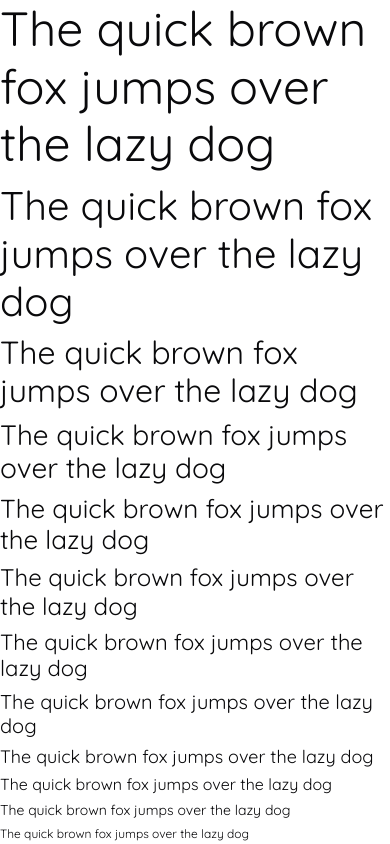
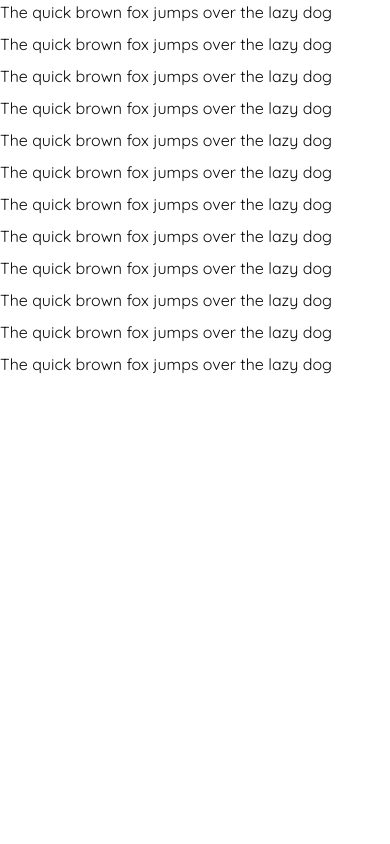
Before and after one commit to Dhitpl/uchwyt-magnetyczny.pl, a Next.js app: page /en in a window 390 px wide. Built offline with nearby package versions, Linux system fonts and the light colour scheme.

Commit message:
feat: typography adjustments

```diff
--- a/src/components/typography/typography.const.ts
+++ b/src/components/typography/typography.const.ts
@@ -1,22 +1,27 @@
-import { cn } from '~/utils'
+import { cva } from 'class-variance-authority'
 
-export const config = {
-  display: {
-    sm: cn('font-quicksand', 'text-display-sm'),
-    md: cn('font-quicksand', 'text-display-md'),
-    lg: cn('font-quicksand', 'text-display-lg'),
+import { TypographyVariants } from './typography.types'
+
+export const typographyVariants = cva(
+  'font-quicksand md:leading-[120%] md:font-normal',
+  {
+    variants: {
+      variant: {
+        'display-lg': 'md:text-[48px]',
+        'display-md': 'md:text-[40px]',
+        'display-sm': 'md:text-[32px]',
+        'headline-1': 'md:text-[28px]',
+        'headline-2': 'md:text-[26px]',
+        'headline-3': 'md:text-[24px]',
+        'headline-4': 'md:text-[22px]',
+        'headline-5': 'md:text-[20px]',
+        'headline-6': 'md:text-[18px]',
+        'label-lg': 'md:text-[16px]',
+        'label-md': 'md:text-[14px]',
+        'label-sm': 'md:text-[12px]',
+      },
+    },
   },
-  headline: {
-    '1': cn('font-quicksand', 'text-headline-1'),
-    '2': cn('font-quicksand', 'text-headline-2'),
-    '3': cn('font-quicksand', 'text-headline-3'),
-    '4': cn('font-quicksand', 'text-headline-4'),
-    '5': cn('font-quicksand', 'text-headline-5'),
-    '6': cn('font-quicksand', 'text-headline-6'),
-  },
-  label: {
-    sm: cn('font-quicksand', 'text-label-sm'),
-    md: cn('font-quicksand', 'text-label-md'),
-    lg: cn('font-quicksand', 'text-label-lg'),
-  },
-} as const
+)
+
+export const defaultTypographyVariant: TypographyVariants = 'label-md'
--- a/src/components/typography/typography.tsx
+++ b/src/components/typography/typography.tsx
@@ -1,15 +1,17 @@
 import type { ReactNode } from 'react'
 
-import { config } from './typography.const'
+import { typographyVariants } from './typography.const'
 import type {
   DefaultVariant,
   Display,
   Headline,
   Label,
 } from './typography.types'
+import { getDefaultTag, getTypographyVariant } from './typography.utils'
 
 export type TypographyProps = {
   children?: ReactNode
+  className?: HTMLElement['className']
   tag?:
     | 'p'
     | 'span'
@@ -52,38 +54,19 @@ export type TypographyProps = {
  * // Render a paragraph with default variant
  * <Typography tag="p">This is a paragraph</Typography>
  */
-export function Typography({ children, ...props }: TypographyProps) {
-  if (props.variant === 'headline') {
-    const { level } = props
+export function Typography({ children, className, ...props }: TypographyProps) {
+  const Tag = props.tag || getDefaultTag(props)
 
-    const Heading = props.tag || `h${level}`
+  const variant = getTypographyVariant(props)
 
-    return <Heading className={config.headline[level]}>{children}</Heading>
-  }
-
-  if (props.variant === 'display') {
-    const defaultSize = 'md'
-    const { size } = props
-
-    const Display = props.tag || 'p'
-
-    return (
-      <Display className={config.display[size || defaultSize]}>
-        {children}
-      </Display>
-    )
-  }
-
-  if (props.variant === 'label' || props.variant === undefined) {
-    const { size } = props
-    const defaultSize = 'md'
-
-    const Label = props.tag || 'span'
-
-    return (
-      <Label className={config.label[size || defaultSize]}>{children}</Label>
-    )
-  }
-
-  return null
+  return (
+    <Tag
+      className={typographyVariants({
+        variant,
+        className,
+      })}
+    >
+      {children}
+    </Tag>
+  )
 }
--- a/src/components/typography/typography.types.ts
+++ b/src/components/typography/typography.types.ts
@@ -1,3 +1,7 @@
+import { VariantProps } from 'class-variance-authority'
+
+import type { typographyVariants } from './typography.const'
+
 export type Size = 'sm' | 'md' | 'lg'
 
 export type Display = {
@@ -19,3 +23,7 @@ export type DefaultVariant = {
   variant?: undefined
   size?: undefined
 }
+
+export type TypographyVariants = VariantProps<
+  typeof typographyVariants
+>['variant']
--- /dev/null
+++ b/src/components/typography/typography.utils.ts
@@ -0,0 +1,27 @@
+import type { TypographyProps } from './typography'
+import { defaultTypographyVariant } from './typography.const'
+import type { TypographyVariants } from './typography.types'
+
+export const getDefaultTag = (
+  props: TypographyProps,
+): keyof HTMLElementTagNameMap => {
+  if (props.variant === 'headline') {
+    return props.tag || `h${props.level}`
+  }
+
+  return props.tag || 'p'
+}
+
+export const getTypographyVariant = (
+  props: TypographyProps,
+): TypographyVariants => {
+  if (props.variant === 'headline') {
+    return `headline-${props.level}`
+  }
+
+  if (props.variant === 'display' || props.variant === 'label') {
+    return `${props.variant}-${props.size || 'md'}`
+  }
+
+  return defaultTypographyVariant
+}
--- a/tailwind.config.ts
+++ b/tailwind.config.ts
@@ -62,104 +62,6 @@ const config = {
       fontFamily: {
         quicksand: ['var(--font-quicksand)', ...fontFamily.serif],
       },
-      fontSize: {
-        'display-lg': [
-          '3rem',
-          {
-            lineHeight: '120%',
-            letterSpacing: '0',
-            fontWeight: '400',
-          },
-        ],
-        'display-md': [
-          '2.5rem',
-          {
-            lineHeight: '120%',
-            letterSpacing: '0',
-            fontWeight: '400',
-          },
-        ],
-        'display-sm': [
-          '2rem',
-          {
-            lineHeight: '120%',
-            letterSpacing: '0',
-            fontWeight: '400',
-          },
-        ],
-        'headline-1': [
-          '1.75rem',
-          {
-            lineHeight: '120%',
-            letterSpacing: '0',
-            fontWeight: '400',
-          },
-        ],
-        'headline-2': [
-          '1.625rem',
-          {
-            lineHeight: '120%',
-            letterSpacing: '0',
-            fontWeight: '400',
-          },
-        ],
-        'headline-3': [
-          '1.5rem',
-          {
-            lineHeight: '120%',
-            letterSpacing: '0',
-            fontWeight: '400',
-          },
-        ],
-        'headline-4': [
-          '1.375rem',
-          {
-            lineHeight: '120%',
-            letterSpacing: '0',
-            fontWeight: '400',
-          },
-        ],
-        'headline-5': [
-          '1.25rem',
-          {
-            lineHeight: '120%',
-            letterSpacing: '0',
-            fontWeight: '400',
-          },
-        ],
-        'headline-6': [
-          '1.125rem',
-          {
-            lineHeight: '120%',
-            letterSpacing: '0',
-            fontWeight: '400',
-          },
-        ],
-        'label-lg': [
-          '1rem',
-          {
-            lineHeight: '120%',
-            letterSpacing: '0',
-            fontWeight: '400',
-          },
-        ],
-        'label-md': [
-          '0.875rem',
-          {
-            lineHeight: '120%',
-            letterSpacing: '0',
-            fontWeight: '400',
-          },
-        ],
-        'label-sm': [
-          '0.75rem',
-          {
-            lineHeight: '120%',
-            letterSpacing: '0',
-            fontWeight: '400',
-          },
-        ],
-      },
       keyframes: {
         'accordion-down': {
           from: { height: '0' },
```
